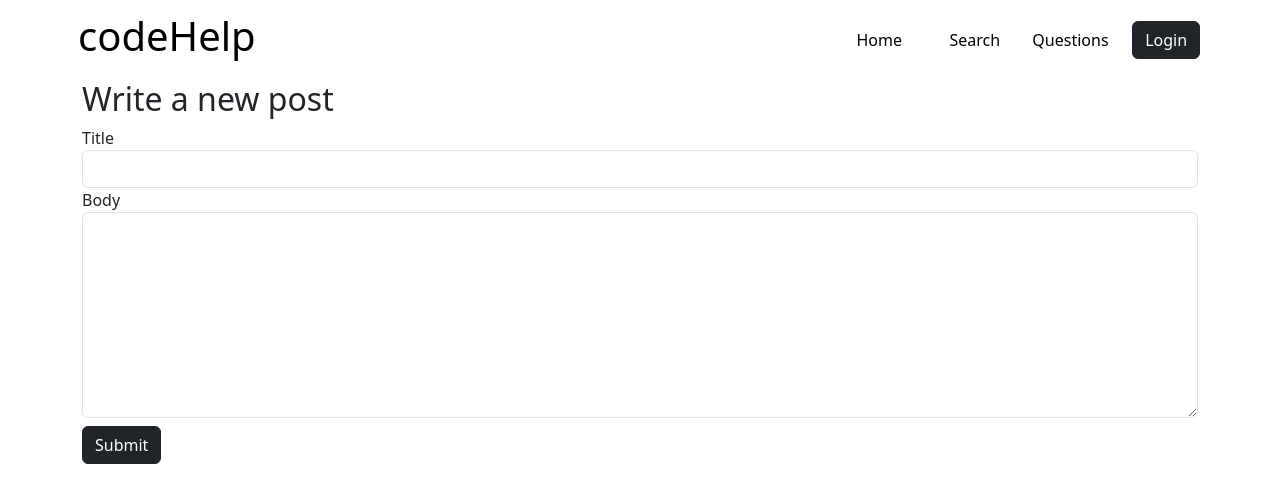
After one commit to 23460542/CITS3403_GroupProject, a Flask app: page /post in a window 1280 px wide. The commit adds this page. Shown: the top 503 px of the page. Run offline with Flask 3, Linux system fonts and the light colour scheme.

Commit message:
Added method to make a new post, including route, page and form

```diff
--- a/app/forms.py
+++ b/app/forms.py
@@ -1,5 +1,5 @@
 from flask_wtf import FlaskForm
-from wtforms import StringField, PasswordField, BooleanField, SubmitField
+from wtforms import StringField, PasswordField, BooleanField, SubmitField, TextAreaField
 from wtforms.validators import DataRequired
 
 class LoginForm(FlaskForm):
@@ -12,3 +12,8 @@ class SignUpForm(FlaskForm):
     password = PasswordField('Password', validators=[DataRequired()])
     confirm_password = PasswordField('Confirm Password', validators=[DataRequired()])
     submit = SubmitField('Sign Up')
+
+class PostForm(FlaskForm):
+    title = StringField('Title', validators=[DataRequired()])
+    body = TextAreaField('Body', validators=[DataRequired()])
+    submit = SubmitField('Submit')
--- a/app/routes.py
+++ b/app/routes.py
@@ -24,3 +24,13 @@ def signup():
             form.username.data))
         return redirect(url_for('index'))
     return render_template('signUpPage.html', form=form)
+
+@app.route('/post', methods=['GET', 'POST'])
+def post():
+    form = PostForm()
+    if form.validate_on_submit():
+        title = form.title.data
+        body = form.body.data
+        flash(f'Title: {title}, Body: {body}', 'success')
+        return redirect(url_for('index'))
+    return render_template('newPost.html', form=form)
--- a/app/templates/base.html
+++ b/app/templates/base.html
@@ -3,9 +3,9 @@
 
 <head>
 	{% if title %}
-    <title>{{ title }} - Substack Clone</title>
+    <title>{{ title }} - codeHelp</title>
     {% else %}
-    <title>Welcome to Substack Clone</title>
+    <title>Welcome to codeHelp</title>
     {% endif %}
 	<meta charset="utf-8">
 	<meta name="viewport" content="width=device-width, initial-scale=1">
--- /dev/null
+++ b/app/templates/newPost.html
@@ -0,0 +1,23 @@
+{% extends "base.html" %}
+
+{% block content %}
+
+<div class="container">
+    <h2>Write a new post</h2>
+    <form id="postForm" method="POST">
+        {{ form.hidden_tag() }}
+        <div class="form-group">
+            {{ form.title.label(class="form-control-label") }}
+            {{ form.title(class="form-control") }}
+        </div>
+        <div class="form-group">
+            {{ form.body.label(class="form-control-label") }}
+            {{ form.body(class="form-control", rows="8") }}
+        </div>
+        <div class="form-group mt-2">
+            {{ form.submit(class="btn btn-dark rounded text-white") }}
+        </div>
+    </form>
+</div>
+
+{% endblock %}
```
